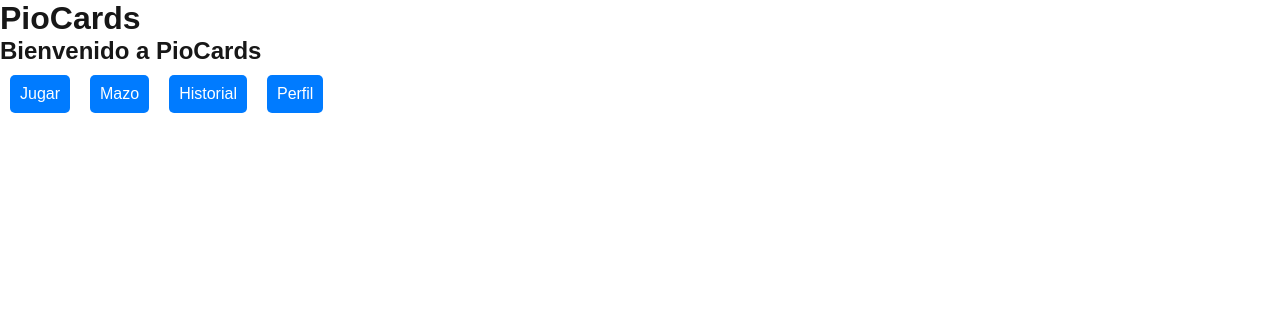
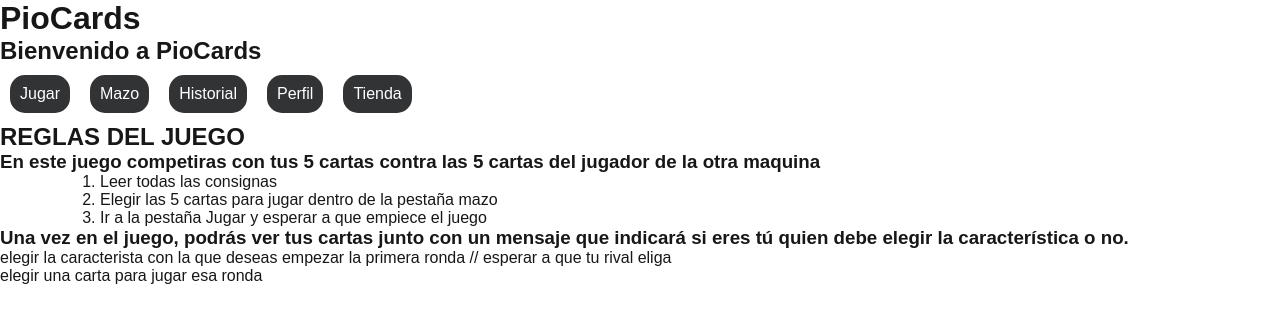
Before and after one commit to PioIX/2024-TPfinal-G09, a Next.js app in the folder frontend/: page /menu in a window 1280 px wide. Shown: the top 322 px of the page. Built offline with nearby package versions, Linux system fonts and the light colour scheme.

Commit message:
estilos de la pagina
diseño de las cartas, diseño del login y perfil, armado de reglas, creacion de la pestaña tienda

```diff
--- a/frontend/src/app/menu/page.js
+++ b/frontend/src/app/menu/page.js
@@ -21,6 +21,9 @@ export default function Home() {
   async function goMazo(){
     window.location.href = `/mazo?idUser=${userId}`
   }
+  async function goTienda(){
+    window.location.href = `/tienda?idUser=${userId}`
+  }
 
   return (
     <div>
@@ -31,6 +34,24 @@ export default function Home() {
           <Button onClick={goMazo}>Mazo</Button>
           <Button onClick={goRecord}>Historial</Button>
           <Button onClick={goUsers}>Perfil</Button>
+          <Button onClick={goTienda}>Tienda</Button>
+
+<h2>REGLAS DEL JUEGO</h2>
+
+          <h3>
+            En este juego competiras con tus 5 cartas contra las 5 cartas del jugador de la otra maquina
+          </h3>
+          <ol style={{marginLeft : "100px"}}>
+              <li>Leer todas las consignas</li>
+              <li>Elegir las 5 cartas para jugar dentro de la pestaña mazo</li>
+              <li>Ir a la pestaña Jugar y esperar a que empiece el juego</li>
+          </ol>
+          <h3> Una vez en el juego, podrás ver tus cartas junto con un mensaje que indicará si eres tú quien debe elegir la característica o no.</h3>
+          <ol>
+            <li> elegir la caracterista con la que deseas empezar la primera ronda // esperar a que tu rival eliga</li>
+            <li> elegir una carta para jugar esa ronda</li>
+          </ol>
+
         </div>
       </main>
     </div>
--- a/frontend/src/app/page.js
+++ b/frontend/src/app/page.js
@@ -87,7 +87,7 @@ export default function Home() {
     }
   }
   return (
-    <div>
+    <div className={styles.login}>
     <main>
       <div className={styles.container}>
       <h2>Login / Sign-Up</h2>
--- a/frontend/src/app/page.module.css
+++ b/frontend/src/app/page.module.css
@@ -20,7 +20,11 @@
     --gray-rgb: 255, 255, 255;
   }
 }
-
+.login {
+  text-align: center;
+  justify-content: center;
+  display: flex;
+}
 .main {
   display: flex;
   flex-direction: column;
--- a/frontend/src/components/button.module.css
+++ b/frontend/src/components/button.module.css
@@ -1,14 +1,14 @@
 .button {
   padding: 10px;
-  background-color: #007bff;
+  background-color: #323335;
   color: white;
   border: none;
-  border-radius: 5px;
+  border-radius: 15px;
   font-size: 1rem;
   cursor: pointer;
   margin: 10px;
 }
 
 .button:hover {
-  background-color: #0056b3;
+  background-color: #565e66;
 }
--- a/frontend/src/components/input.module.css
+++ b/frontend/src/components/input.module.css
@@ -12,7 +12,6 @@
 }
 
 .input {
-  padding: 8px;
   font-size: 1rem;
   border: 1px solid #ccc;
   border-radius: 5px;
@@ -20,6 +19,8 @@
   box-sizing: border-box;
   overflow: visible; /* Oculta el scroll vertical y crece automáticamente */
   min-height: 40px; /* Altura mínima */
+  text-align: left;
+  padding-left: 5%;
 }
 
 .input:focus {
```
Also changed, not shown: frontend/src/app/tienda/page.js (added, +33 -0 lines), frontend/src/components/carta.module.css (+11 -1 lines), frontend/src/app/tienda/page.module.css (added), 1 other file (tests, documents, lock files or other folders).
